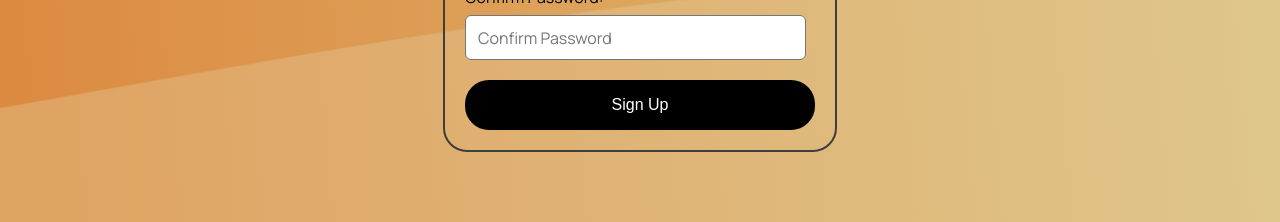
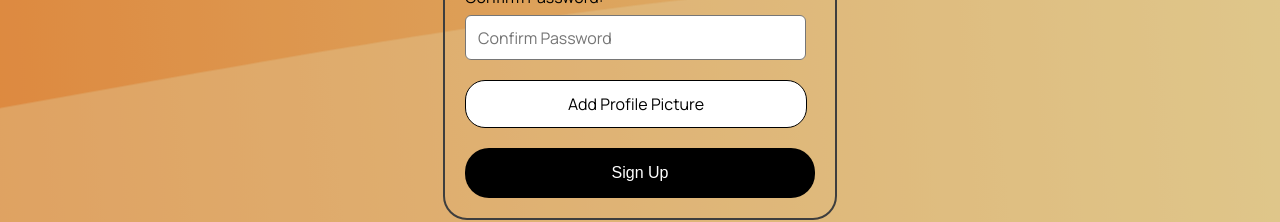
Before and after one commit to KooShnoo/track-shack, a React (Vite) app in the folder frontend/: page /signup in a window 1280 px wide. Shown: the part 513-735 px from the top of the page. Built offline with nearby package versions, Linux system fonts and the light colour scheme; no server answers.

Commit message:
add image input to sign up form

```diff
--- a/frontend/src/components/SessionForms/SignupForm.css
+++ b/frontend/src/components/SessionForms/SignupForm.css
@@ -14,3 +14,31 @@
   margin-top: 30px;
   font-size: 30px;
 }
+
+.img-button {
+  display: flex;
+  justify-content: center;
+}
+
+.input-image {
+  display: none;
+}
+
+.input-image-container {
+  margin-top: 10px;
+  text-align: center;
+  border: solid black 1px;
+  background-color: white;
+  width: 342px;
+  height: 31px;
+  padding-top: 15px;
+  margin-right: 8px;
+  border-radius: 20px;
+}
+
+.input-image-container:hover {
+  cursor: pointer;
+  box-shadow: 0 0 10px rgba(0, 0, 0, 0.5);
+  background-color: whitesmoke;
+  transform: scale(1.01);
+}
--- a/frontend/src/components/SessionForms/SignupForm.jsx
+++ b/frontend/src/components/SessionForms/SignupForm.jsx
@@ -8,6 +8,7 @@ function SignupForm() {
   const [username, setUsername] = useState('');
   const [password, setPassword] = useState('');
   const [password2, setPassword2] = useState('');
+  const [image, setImage] = useState(null);
   const errors = useSelector((state) => state.errors.session);
   const dispatch = useDispatch();
 
@@ -46,10 +47,18 @@ function SignupForm() {
       email,
       username,
       password,
+      image
     };
 
     dispatch(signup(user));
   };
+
+  const handleImage = e => {
+     if (e.target.files.length > 0) {
+       const selectedImage = e.target.files[0];
+       setImage(selectedImage);
+     }
+  }
 
   return (
     <form className="signup-form" onSubmit={handleSubmit}>
@@ -99,6 +108,17 @@ function SignupForm() {
             placeholder="Confirm Password"
           />
         </label>
+        <div className="img-button">
+        <label className="input-image-container" htmlFor="input-image">Add Profile Picture
+          <input
+            type="file"
+            className='input-image'
+            id='input-image'
+            onChange={handleImage}
+           />
+        </label>
+
+        </div>
 
         <input id='submit-button'
           type="submit"
```
Also changed, not shown: frontend/public/profileImage/art-illustration_890735-11.jpg.avif (added).
